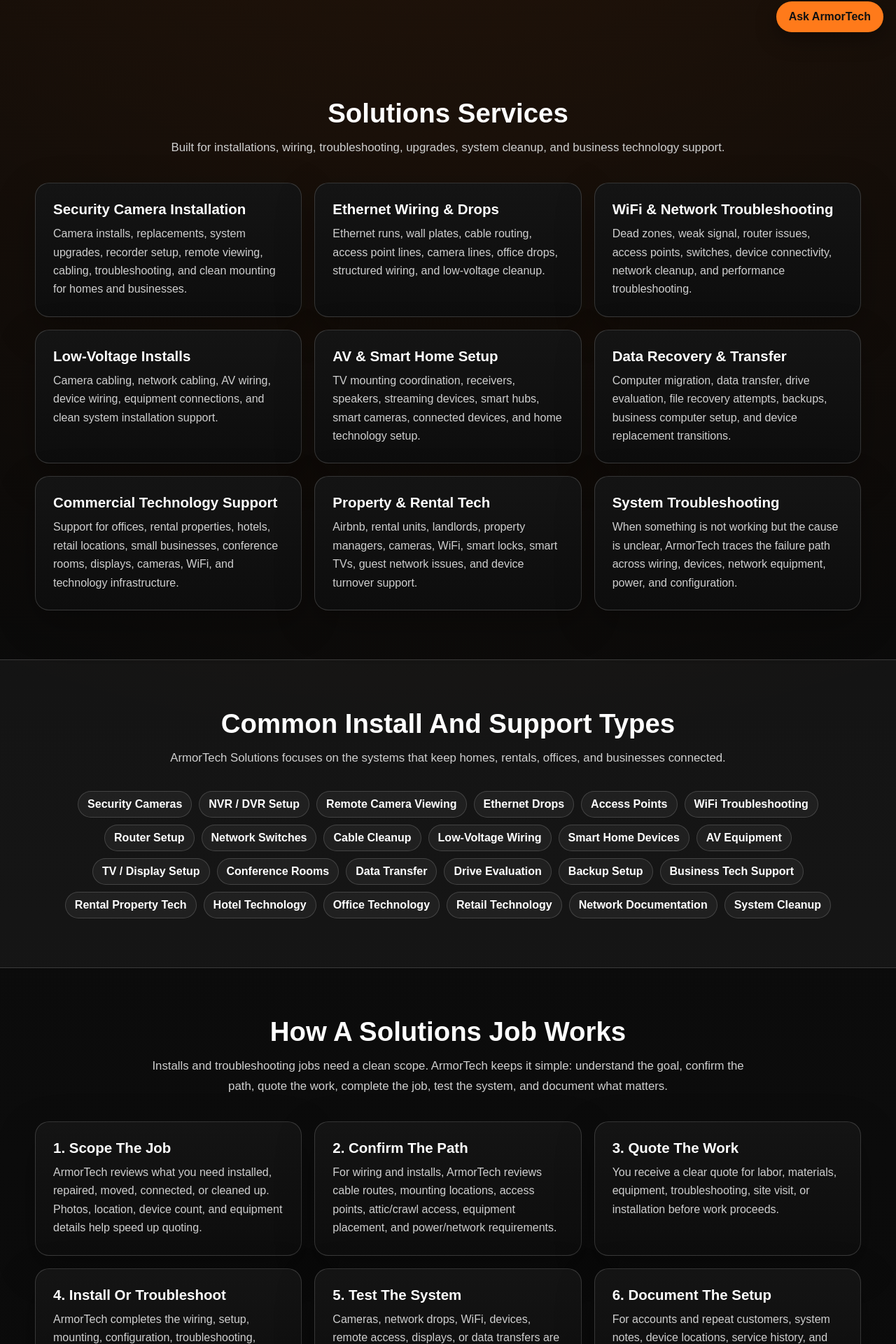
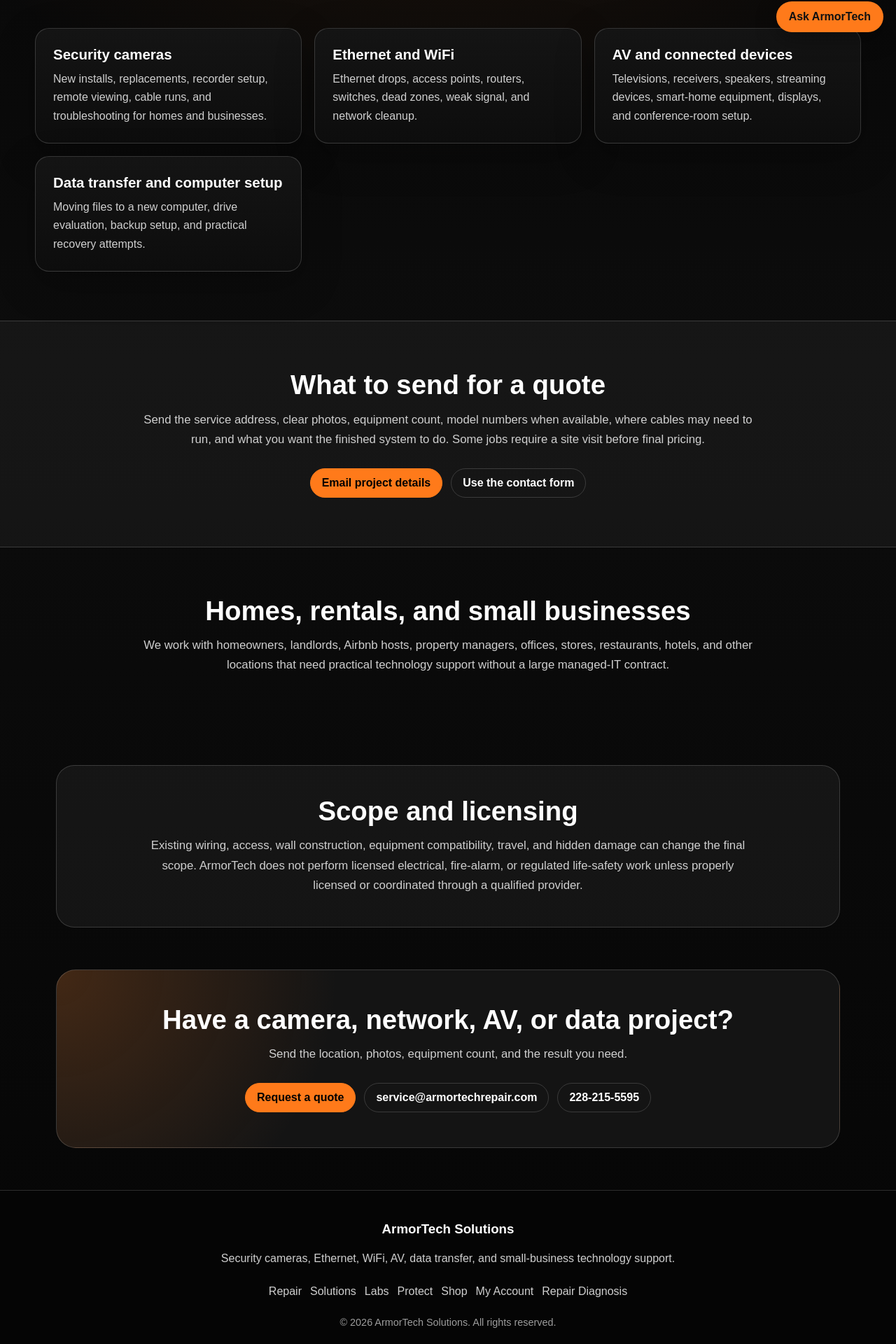
Before and after one commit to CenturionWho/ArmorTech-Solutions, a Next.js app: page / in a window 1280 px wide. Shown: the part 736-2656 px from the top of the page at 70% size. Built offline with nearby package versions, Linux system fonts and the light colour scheme.

Commit message:
Rewrite Solutions homepage in a practical customer voice

```diff
--- a/pages/index.js
+++ b/pages/index.js
@@ -1,377 +1,117 @@
 import Head from 'next/head';
 
+const services = [
+  ['Security cameras', 'New installs, replacements, recorder setup, remote viewing, cable runs, and troubleshooting for homes and businesses.'],
+  ['Ethernet and WiFi', 'Ethernet drops, access points, routers, switches, dead zones, weak signal, and network cleanup.'],
+  ['AV and connected devices', 'Televisions, receivers, speakers, streaming devices, smart-home equipment, displays, and conference-room setup.'],
+  ['Data transfer and computer setup', 'Moving files to a new computer, drive evaluation, backup setup, and practical recovery attempts.'],
+];
+
+const navLinks = [
+  ['Repair', 'https://armortechrepair.com'],
+  ['Solutions', 'https://armortech-solutions.com'],
+  ['Labs', 'https://armortechlabs.com'],
+  ['Protect', 'https://armortechprotect.com'],
+  ['Shop', 'https://armortechrepair.shop'],
+  ['My Account', 'https://armortechrepair.com/login'],
+];
+
 export default function Home() {
-  const navLinks = [
-    { label: 'Repair', href: 'https://armortechrepair.com' },
-    { label: 'Solutions', href: 'https://armortech-solutions.com' },
-    { label: 'Labs', href: 'https://armortechlabs.com' },
-    { label: 'Protect', href: 'https://armortechprotect.com' },
-    { label: 'Shop', href: 'https://armortechrepair.shop' },
-    { label: 'My Account', href: 'https://armortechrepair.com/login' },
-  ];
-
-  const services = [
-    {
-      title: 'Security Camera Installation',
-      text:
-        'Camera installs, replacements, system upgrades, recorder setup, remote viewing, cabling, troubleshooting, and clean mounting for homes and businesses.',
-    },
-    {
-      title: 'Ethernet Wiring & Drops',
-      text:
-        'Ethernet runs, wall plates, cable routing, access point lines, camera lines, office drops, structured wiring, and low-voltage cleanup.',
-    },
-    {
-      title: 'WiFi & Network Troubleshooting',
-      text:
-        'Dead zones, weak signal, router issues, access points, switches, device connectivity, network cleanup, and performance troubleshooting.',
-    },
-    {
-      title: 'Low-Voltage Installs',
-      text:
-        'Camera cabling, network cabling, AV wiring, device wiring, equipment connections, and clean system installation support.',
-    },
-    {
-      title: 'AV & Smart Home Setup',
-      text:
-        'TV mounting coordination, receivers, speakers, streaming devices, smart hubs, smart cameras, connected devices, and home technology setup.',
-    },
-    {
-      title: 'Data Recovery & Transfer',
-      text:
-        'Computer migration, data transfer, drive evaluation, file recovery attempts, backups, business computer setup, and device replacement transitions.',
-    },
-    {
-      title: 'Commercial Technology Support',
-      text:
-        'Support for offices, rental properties, hotels, retail locations, small businesses, conference rooms, displays, cameras, WiFi, and technology infrastructure.',
-    },
-    {
-      title: 'Property & Rental Tech',
-      text:
-        'Airbnb, rental units, landlords, property managers, cameras, WiFi, smart locks, smart TVs, guest network issues, and device turnover support.',
-    },
-    {
-      title: 'System Troubleshooting',
-      text:
-        'When something is not working but the cause is unclear, ArmorTech traces the failure path across wiring, devices, network equipment, power, and configuration.',
-    },
-  ];
-
-  const installTypes = [
-    'Security Cameras',
-    'NVR / DVR Setup',
-    'Remote Camera Viewing',
-    'Ethernet Drops',
-    'Access Points',
-    'WiFi Troubleshooting',
-    'Router Setup',
-    'Network Switches',
-    'Cable Cleanup',
-    'Low-Voltage Wiring',
-    'Smart Home Devices',
-    'AV Equipment',
-    'TV / Display Setup',
-    'Conference Rooms',
-    'Data Transfer',
-    'Drive Evaluation',
-    'Backup Setup',
-    'Business Tech Support',
-    'Rental Property Tech',
-    'Hotel Technology',
-    'Office Technology',
-    'Retail Technology',
-    'Network Documentation',
-    'System Cleanup',
-  ];
-
-  const processSteps = [
-    {
-      title: '1. Scope The Job',
-      text:
-        'ArmorTech reviews what you need installed, repaired, moved, connected, or cleaned up. Photos, location, device count, and equipment details help speed up quoting.',
-    },
-    {
-      title: '2. Confirm The Path',
-      text:
-        'For wiring and installs, ArmorTech reviews cable routes, mounting locations, access points, attic/crawl access, equipment placement, and power/network requirements.',
-    },
-    {
-      title: '3. Quote The Work',
-      text:
-        'You receive a clear quote for labor, materials, equipment, troubleshooting, site visit, or installation before work proceeds.',
-    },
-    {
-      title: '4. Install Or Troubleshoot',
-      text:
-        'ArmorTech completes the wiring, setup, mounting, configuration, troubleshooting, cleanup, or system support needed.',
-    },
-    {
-      title: '5. Test The System',
-      text:
-        'Cameras, network drops, WiFi, devices, remote access, displays, or data transfers are tested before the job is considered complete.',
-    },
-    {
-      title: '6. Document The Setup',
-      text:
-        'For accounts and repeat customers, system notes, device locations, service history, and future support details can connect to My Account.',
-    },
-  ];
-
-  const customerTypes = [
-    'Homeowners',
-    'Small Businesses',
-    'Property Managers',
-    'Airbnb Hosts',
-    'Rental Properties',
-    'Hotels',
-    'Retail Stores',
-    'Offices',
-    'Restaurants',
-    'Commercial Facilities',
-    'Warehouses',
-    'Multi-Location Accounts',
-  ];
-
-  const accountItems = [
-    'Payment History',
-    'Service History',
-    'Pending Orders',
-    'Mail-In Orders',
-    'Protect Membership Status',
-    'Device Vault',
-    'Network Notes',
-    'Camera System Notes',
-    'Quotes & Invoices',
-    'Shop Orders',
-  ];
-
   return (
     <>
       <Head>
-        <title>ArmorTech Solutions | Cameras, Ethernet, WiFi, Low Voltage, AV & Data Recovery</title>
-        <meta
-          name="description"
-          content="ArmorTech Solutions provides security camera installation, Ethernet wiring, WiFi troubleshooting, low-voltage installs, AV setup, smart home support, data recovery, and commercial technology service."
-        />
+        <title>ArmorTech Solutions | Cameras, Ethernet, WiFi & AV</title>
+        <meta name="description" content="Security camera installation, Ethernet wiring, WiFi troubleshooting, AV setup, data transfer, and small-business technology service." />
       </Head>
 
       <header className="siteHeader">
-        <nav className="siteNav">
-          <a href="/" className="brandLink">
-            ARMORTECH SOLUTIONS
-          </a>
-
+        <nav className="siteNav" aria-label="ArmorTech navigation">
+          <a href="/" className="brandLink">ARMORTECH SOLUTIONS</a>
           <div className="navLinks">
-            {navLinks.map((link) => (
-              <a key={link.label} href={link.href}>
-                {link.label}
-              </a>
-            ))}
+            {navLinks.map(([label, href]) => <a key={label} href={href}>{label}</a>)}
           </div>
-
-          <a href="https://armortechrepair.com/contact" className="navButton">
-            Request Quote
-          </a>
+          <a href="https://armortechrepair.com/contact" className="navButton">Request a quote</a>
         </nav>
       </header>
 
       <main>
         <section className="hero">
-          <p className="eyebrow">
-            Cameras • Ethernet • WiFi • Low Voltage • AV • Data Recovery
+          <p className="eyebrow">Cameras • Ethernet • WiFi • AV • Data transfer</p>
+          <h1>Clean installs, working networks, and technology that is easier to manage.</h1>
+          <p>
+            ArmorTech Solutions installs and troubleshoots the wiring, cameras, network
+            equipment, displays, and connected devices behind homes, rentals, offices,
+            shops, and small commercial properties.
           </p>
-
-          <h1>
-            Professional Installs And System Support For Connected Homes And Businesses.
-          </h1>
-
-          <p>
-            ArmorTech Solutions handles the systems behind the devices: security
-            cameras, Ethernet wiring, WiFi, low-voltage cabling, AV setup, smart
-            home devices, commercial technology, data transfer, and system troubleshooting.
-          </p>
-
           <div className="heroButtons">
-            <a href="https://armortechrepair.com/contact">Request Solutions Quote</a>
-            <a href="#services">View Services</a>
+            <a href="https://armortechrepair.com/contact">Request a quote</a>
             <a href="tel:2282155595">Call 228-215-5595</a>
-          </div>
-
-          <div className="heroNotice">
-            <strong>Diagnosis App Notice:</strong> ArmorTech IQ is best for device
-            symptoms, appliance issues, TV problems, computer issues, console symptoms,
-            and repair direction. For camera installs, Ethernet wiring, WiFi design,
-            data recovery, or low-voltage projects, request a Solutions quote instead.
           </div>
         </section>
 
-        <section className="section" id="services">
-          <h2>Solutions Services</h2>
-          <p>
-            Built for installations, wiring, troubleshooting, upgrades, system cleanup,
-            and business technology support.
-          </p>
-
+        <section className="section">
+          <h2>Services</h2>
           <div className="grid">
-            {services.map((service) => (
-              <div className="card" key={service.title}>
-                <h3>{service.title}</h3>
-                <p>{service.text}</p>
-              </div>
+            {services.map(([title, text]) => (
+              <article className="card" key={title}>
+                <h3>{title}</h3>
+                <p>{text}</p>
+              </article>
             ))}
           </div>
         </section>
 
         <section className="section darkBand">
-          <h2>Common Install And Support Types</h2>
+          <h2>What to send for a quote</h2>
           <p>
-            ArmorTech Solutions focuses on the systems that keep homes, rentals,
-            offices, and businesses connected.
+            Send the service address, clear photos, equipment count, model numbers when
+            available, where cables may need to run, and what you want the finished system
+            to do. Some jobs require a site visit before final pricing.
           </p>
-
-          <div className="pills">
-            {installTypes.map((item) => (
-              <span key={item}>{item}</span>
-            ))}
+          <div className="heroButtons">
+            <a href="mailto:service@armortechrepair.com">Email project details</a>
+            <a href="https://armortechrepair.com/contact">Use the contact form</a>
           </div>
         </section>
 
         <section className="section">
-          <h2>How A Solutions Job Works</h2>
+          <h2>Homes, rentals, and small businesses</h2>
           <p>
-            Installs and troubleshooting jobs need a clean scope. ArmorTech keeps
-            it simple: understand the goal, confirm the path, quote the work,
-            complete the job, test the system, and document what matters.
+            We work with homeowners, landlords, Airbnb hosts, property managers, offices,
+            stores, restaurants, hotels, and other locations that need practical technology
+            support without a large managed-IT contract.
           </p>
-
-          <div className="grid">
-            {processSteps.map((step) => (
-              <div className="card" key={step.title}>
-                <h3>{step.title}</h3>
-                <p>{step.text}</p>
-              </div>
-            ))}
-          </div>
-        </section>
-
-        <section className="section darkBand">
-          <h2>Who We Support</h2>
-          <p>
-            ArmorTech Solutions supports residential, rental, commercial, and
-            managed-property technology needs.
-          </p>
-
-          <div className="pills">
-            {customerTypes.map((customer) => (
-              <span key={customer}>{customer}</span>
-            ))}
-          </div>
-        </section>
-
-        <section className="section">
-          <h2>Data Recovery And Transfer</h2>
-          <p>
-            ArmorTech Solutions can assist with data transfer, computer migration,
-            drive evaluation, file recovery attempts, backup setup, and moving data
-            from old devices to new systems.
-          </p>
-
-          <div className="splitGrid">
-            <div className="card">
-              <h3>Data Transfer</h3>
-              <p>
-                Moving files, folders, photos, documents, bookmarks, user profiles,
-                and common data from one device to another.
-              </p>
-            </div>
-
-            <div className="card">
-              <h3>Recovery Attempts</h3>
-              <p>
-                Evaluation for accessible drives, failing drives, corrupted data,
-                external drives, old computers, and backup options. Severe physical
-                drive damage may require a specialty cleanroom provider.
-              </p>
-            </div>
-          </div>
-        </section>
-
-        <section className="section darkBand">
-          <h2>My Account Access</h2>
-          <p>
-            Customers use one ArmorTech account across the ecosystem. Payment
-            history, service history, pending orders, mail-in orders, Protect
-            memberships, Device Vault, quotes, and invoices connect through
-            armortechrepair.com.
-          </p>
-
-          <div className="pills">
-            {accountItems.map((item) => (
-              <span key={item}>{item}</span>
-            ))}
-          </div>
-
-          <div className="heroButtons">
-            <a href="https://armortechrepair.com/login">Open My Account</a>
-            <a href="https://armortechrepair.com/portal">Customer Portal</a>
-          </div>
         </section>
 
         <section className="notice">
-          <h2>Important Solutions Notice</h2>
+          <h2>Scope and licensing</h2>
           <p>
-            ArmorTech Solutions provides technology installation, troubleshooting,
-            cabling, configuration, and support services. Scope, access, materials,
-            equipment compatibility, building conditions, and existing wiring can
-            affect final pricing.
-          </p>
-          <p>
-            ArmorTech Solutions does not perform licensed electrical work, fire alarm
-            work, life-safety system installation, or regulated specialty work unless
-            properly licensed or coordinated through an approved qualified provider.
-          </p>
-          <p>
-            For camera, Ethernet, WiFi, and low-voltage projects, site conditions
-            may require a site visit before a final quote can be provided.
+            Existing wiring, access, wall construction, equipment compatibility, travel,
+            and hidden damage can change the final scope. ArmorTech does not perform licensed
+            electrical, fire-alarm, or regulated life-safety work unless properly licensed or
+            coordinated through a qualified provider.
           </p>
         </section>
 
         <section className="cta">
-          <p className="eyebrow">Request A Clean Scope</p>
-          <h2>Need Cameras, Ethernet, WiFi, AV, Data, Or Business Tech Help?</h2>
-          <p>
-            Send the location, photos, device count, what you need installed or fixed,
-            and what outcome you want. ArmorTech will help determine the right service path.
-          </p>
-
+          <h2>Have a camera, network, AV, or data project?</h2>
+          <p>Send the location, photos, equipment count, and the result you need.</p>
           <div className="contactBox">
-            <a href="https://armortechrepair.com/contact">Request Quote</a>
-            <a href="mailto:service@armortechrepair.com">Email ArmorTech</a>
-            <a href="tel:2282155595">Call 228-215-5595</a>
+            <a href="https://armortechrepair.com/contact">Request a quote</a>
+            <a href="mailto:service@armortechrepair.com">service@armortechrepair.com</a>
+            <a href="tel:2282155595">228-215-5595</a>
           </div>
         </section>
       </main>
 
       <footer className="footer">
         <h3>ArmorTech Solutions</h3>
-        <p>
-          Security cameras, Ethernet wiring, WiFi, low-voltage installs, AV setup,
-          smart home support, commercial technology, data transfer, and system troubleshooting.
-        </p>
-
+        <p>Security cameras, Ethernet, WiFi, AV, data transfer, and small-business technology support.</p>
         <div className="footerLinks">
-          {navLinks.map((link) => (
-            <a key={link.label} href={link.href}>
-              {link.label}
-            </a>
-          ))}
+          {navLinks.map(([label, href]) => <a key={label} href={href}>{label}</a>)}
           <a href="https://iq.armortechrepair.com">Repair Diagnosis</a>
         </div>
-
-        <p className="finePrint">
-          © 2026 ArmorTech Solutions. All rights reserved.
-        </p>
+        <p className="finePrint">© 2026 ArmorTech Solutions. All rights reserved.</p>
       </footer>
     </>
   );
```
